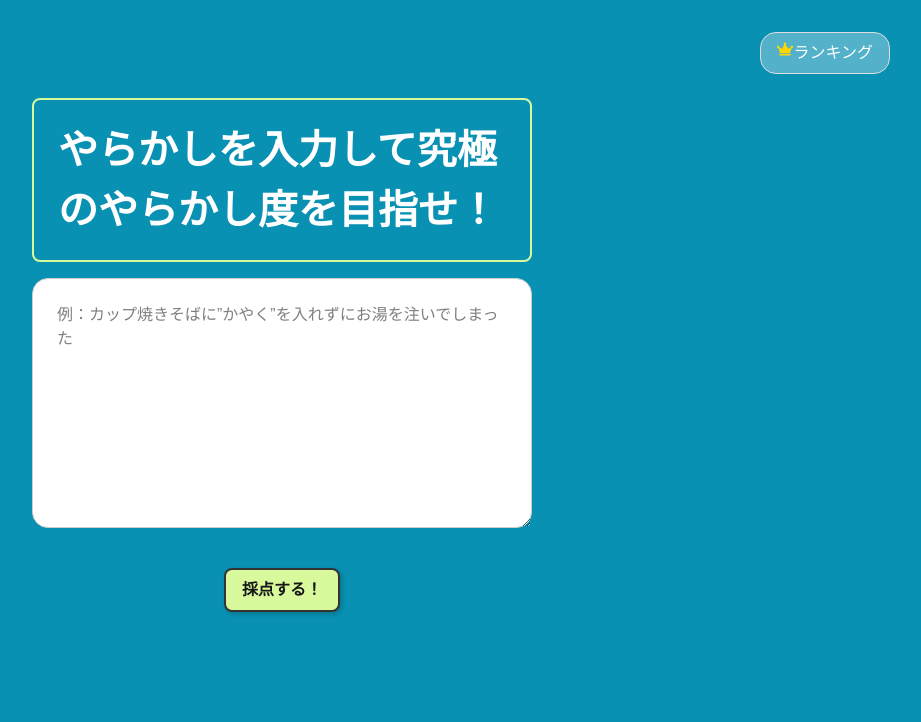
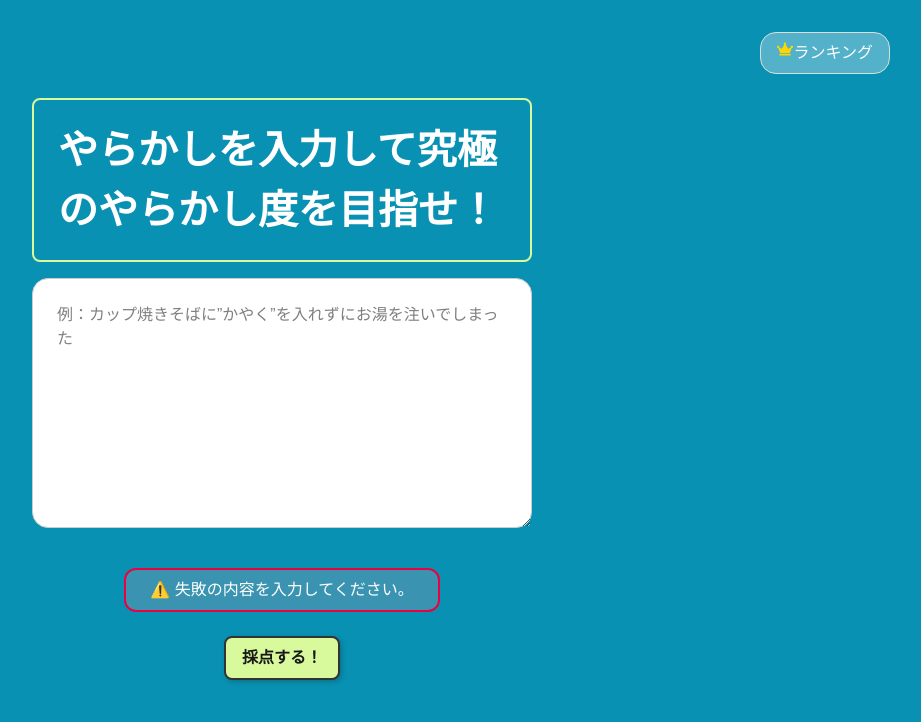
Before and after one commit to Po372/demo-app, a Next.js app: page / in a window 1280 px wide. Both pictures are taken after a click on the button "採点する！". Shown: the top 722 px of the page, without its empty margins (358-1279 px from the left). Built offline with nearby package versions, Linux system fonts and the light colour scheme.

Commit message:
ホーム画面にロジックを実装

```diff
--- a/app/page.tsx
+++ b/app/page.tsx
@@ -1,5 +1,5 @@
-import Home from "@/features/Home/Home";
+import HomeContainer from "@/features/Home/HomeContainer";
 
 export default function FirstPage() {
-  return <Home />;
+  return <HomeContainer />;
 }
--- a/features/Home/HeadlineInput.tsx
+++ b/features/Home/HeadlineInput.tsx
@@ -2,11 +2,17 @@ import TextInput from "./Textinput";
 import Headline from "./Headline";
 import "./CSS/HeadlineInput.css";
 
-function HeadlineInput() {
+function HeadlineInput({
+  inputFailureText,
+  setInputFailureText,
+}: {
+  inputFailureText: string;
+  setInputFailureText: (text: string) => void;
+}) {
   return (
     <div className="headline-input-container">
       <Headline />
-      <TextInput />
+      <TextInput inputFailureText={inputFailureText} setInputFailureText={setInputFailureText}/>
     </div>
   );
 }
--- a/features/Home/Home.tsx
+++ b/features/Home/Home.tsx
@@ -1,16 +1,27 @@
 import "../Home/CSS/Home.css";
-import TextInput from "./Textinput";
 import Ranking from "./Ranking";
-import Headline from "./Headline";
 import Scoring from "./Scoring";
 import HeadlineInput from "./HeadlineInput";
 
-export default function Home() {
+export default function Home({
+  error,
+  inputFailureText,
+  setInputFailureText,
+  onScoringClick,
+}: {
+  error: string | null;
+  inputFailureText: string;
+  setInputFailureText: (text: string) => void;
+  onScoringClick: () => void;
+}) {
   return (
     <div className="home-container">
       <Ranking />
-      <HeadlineInput />
-      <Scoring />
+      <HeadlineInput inputFailureText={inputFailureText} setInputFailureText={setInputFailureText} />
+      {error && (
+        <div className="bg-rose-300/20 border-2 border-rose-600 px-6 py-2 rounded-xl text-white">⚠️ {error}</div>
+      )}
+      <Scoring onClick={onScoringClick} />
     </div>
   );
 }
--- /dev/null
+++ b/features/Home/HomeContainer.tsx
@@ -0,0 +1,82 @@
+"use client";
+
+import "../Home/CSS/Home.css";
+import { useState } from "react";
+import { useRouter } from "next/navigation";
+import Loading from "@/features/Home/Loading";
+import Home from "@/features/Home/Home";
+
+export default function HomeContainer() {
+  const [inputFailureText, setInputFailureText] = useState<string>("");
+  const [loading, setLoading] = useState<boolean>(false);
+  const [error, setError] = useState<string | null>(null);
+  const router = useRouter();
+
+  async function handleScoringClick() {
+    try {
+      if (!inputFailureText.trim()) {
+        setError("失敗の内容を入力してください。");
+        return;
+      }
+
+      setLoading(true);
+
+      // ローカルストレージからユーザー名を取得
+      const userName = localStorage.getItem("userName");
+
+      // /api/scoringエンドポイントにPOSTリクエストを送信 (LLMに採点をリクエスト)
+      const response = await fetch("/api/score", {
+        method: "POST",
+        headers: {
+          "Content-Type": "application/json",
+        },
+        body: JSON.stringify({
+          userName: userName || null,
+          failureText: inputFailureText,
+        }),
+      });
+
+      // HTTPレスポンスのチェック
+      if (!response.ok) {
+        const errorText = await response.json();
+        console.error("通信エラー: ", errorText);
+        setError("通信エラー: " + errorText.message);
+        setLoading(false);
+        return;
+      }
+
+      // レスポンスの内容が正しいかチェック
+      const responseContent = await response.json();
+      if (!responseContent.resultId || typeof responseContent.resultId !== "string") {
+        console.error("結果IDが取得できませんでした。");
+        setError("結果IDが取得できませんでした。");
+        setLoading(false);
+        return;
+      }
+
+      // 受け取った結果IDを使用して、結果ページにリダイレクト
+      router.push(`/result/${responseContent.resultId}`);
+    } catch (err) {
+      console.error("エラーが発生しました: ", err);
+      setError("エラーが発生しました: " + err);
+      setLoading(false);
+    }
+  }
+
+  return (
+    <>
+      {loading ? (
+        <Loading />
+      ) : (
+        <>
+          <Home
+            error={error}
+            inputFailureText={inputFailureText}
+            setInputFailureText={setInputFailureText}
+            onScoringClick={handleScoringClick}
+          />
+        </>
+      )}
+    </>
+  );
+}
--- /dev/null
+++ b/features/Home/Loading.tsx
@@ -0,0 +1,28 @@
+export default function Loading() {
+  return (
+    <div className="bg-cyan-600 w-full min-h-screen flex items-center justify-center">
+      <div className="flex flex-col items-center justify-center bg-white px-8 py-16 rounded-2xl w-fit gap-12">
+        {/* アニメーションインディケータ */}
+        <div className="relative">
+          {/* 外側の回転する円 */}
+          <div className="w-20 h-20 border-4 border-blue-200 rounded-full animate-spin border-t-blue-600"></div>
+          {/* 中央のパルスする円 */}
+          <div className="absolute top-1/2 left-1/2 transform -translate-x-1/2 -translate-y-1/2 w-8 h-8 bg-blue-600 rounded-full animate-pulse"></div>
+        </div>
+
+        {/* メッセージ */}
+        <div className="text-center space-y-4">
+          <h2 className="text-2xl font-bold text-gray-800 animate-bounce">採点中...</h2>
+          <p className="text-gray-600 text-lg">結果を計算しています。しばらくお待ちください。</p>
+
+          {/* 進行中のドット */}
+          <div className="flex justify-center space-x-1 pt-4">
+            <div className="w-2 h-2 bg-blue-600 rounded-full animate-bounce"></div>
+            <div className="w-2 h-2 bg-blue-600 rounded-full animate-bounce" style={{ animationDelay: "0.1s" }}></div>
+            <div className="w-2 h-2 bg-blue-600 rounded-full animate-bounce" style={{ animationDelay: "0.2s" }}></div>
+          </div>
+        </div>
+      </div>
+    </div>
+  );
+}
--- a/features/Home/Scoring.tsx
+++ b/features/Home/Scoring.tsx
@@ -1,5 +1,9 @@
 import "./CSS/Scoring.css";
-function Scoring() {
-  return <button className="scoring">採点する！</button>;
+function Scoring({ onClick }: { onClick: () => void }) {
+  return (
+    <button onClick={onClick} className="scoring">
+      採点する！
+    </button>
+  );
 }
 export default Scoring;
--- a/features/Home/Textinput.tsx
+++ b/features/Home/Textinput.tsx
@@ -1,10 +1,20 @@
 import "./CSS/TextInput.css";
-function TextInput() {
+
+function TextInput({
+  inputFailureText,
+  setInputFailureText,
+}: {
+  inputFailureText: string;
+  setInputFailureText: (text: string) => void;
+}) {
+
   // テキスト入力+入力されてないときに例を表示するコンポーネント
   return (
     <textarea
       className="text-input"
       placeholder="例：カップ焼きそばに”かやく”を入れずにお湯を注いでしまった"
+      value={inputFailureText}
+      onChange={(e) => setInputFailureText(e.target.value)}
     ></textarea>
   );
 }
```
